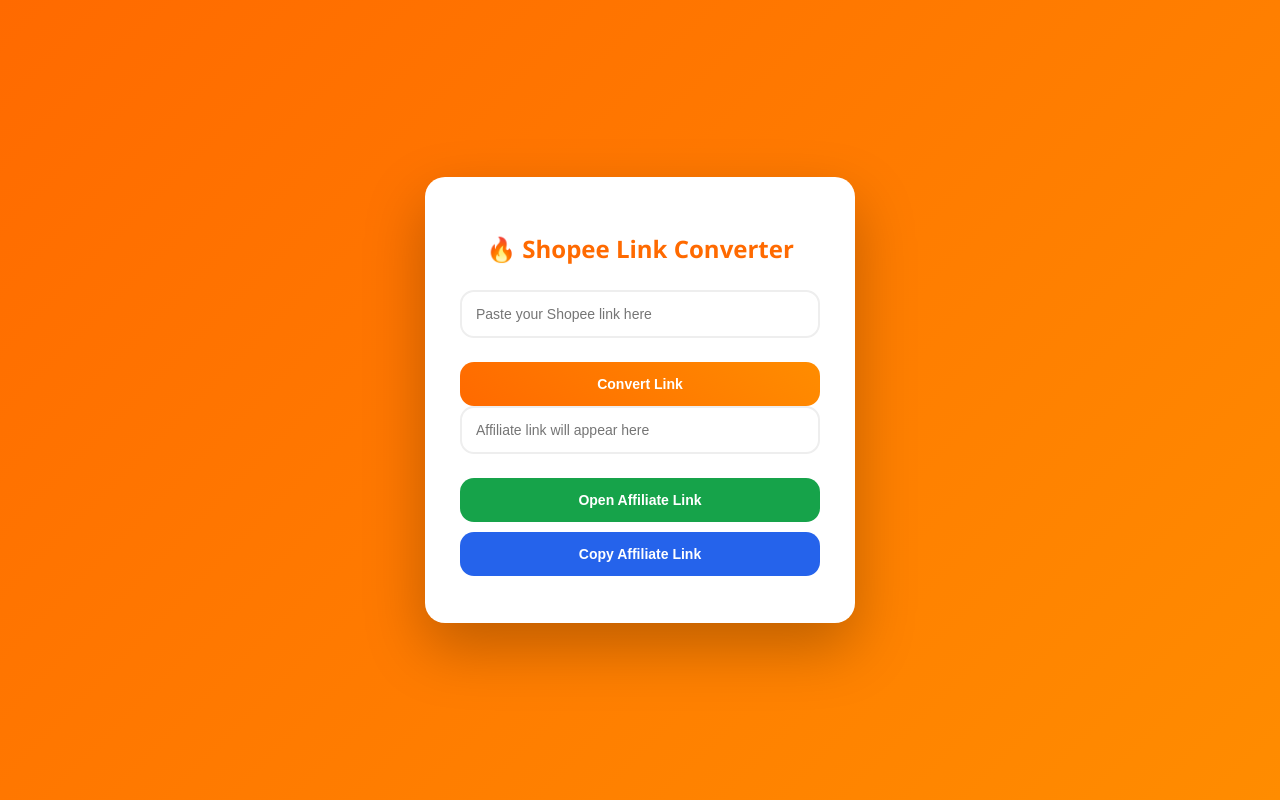
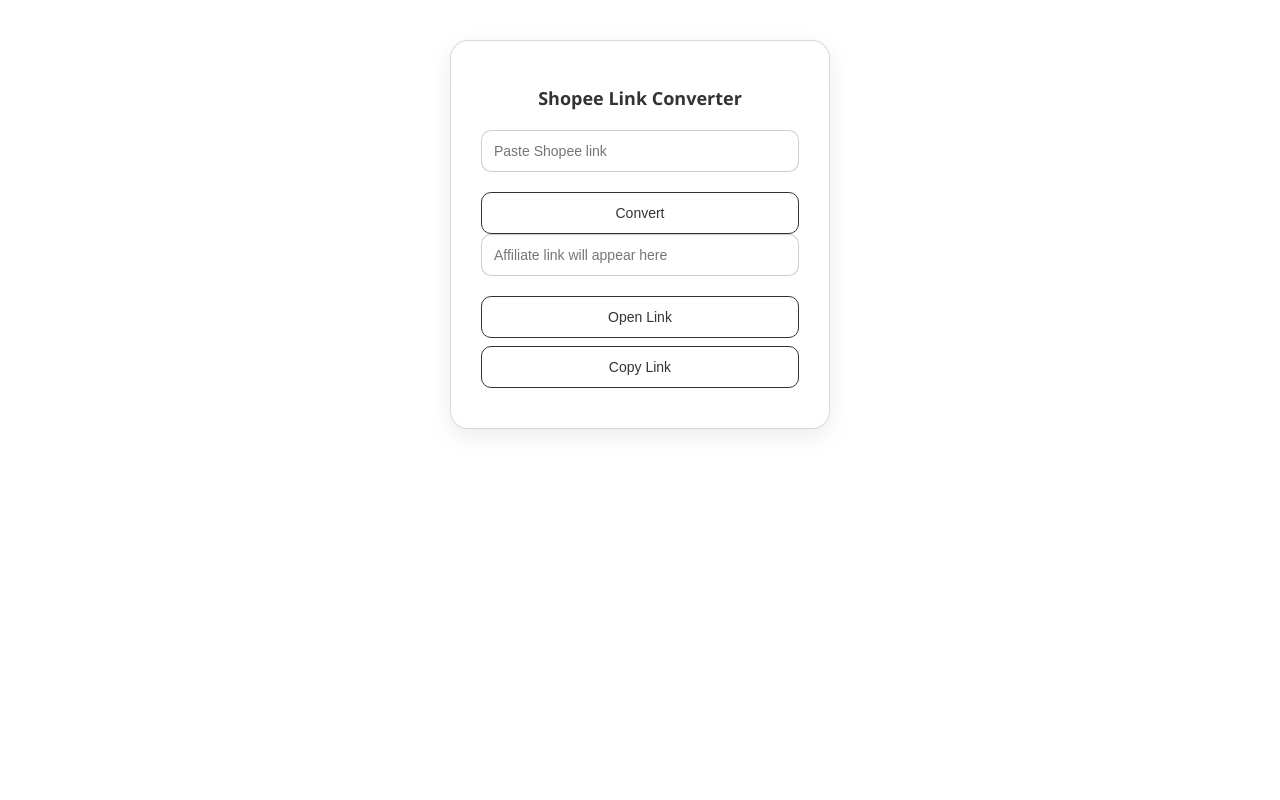
Before and after one commit to thnhmii/convert-tool, a plain HTML site: page index.html in a window 1280 px wide. Drawn offline with Linux system fonts and the light colour scheme.

Commit message:
Update index.html

```diff
--- a/index.html
+++ b/index.html
@@ -12,94 +12,71 @@
 body{
   margin:0;
   font-family: 'Segoe UI', sans-serif;
-  background: linear-gradient(135deg,#ff6a00,#ff8c00);
+  background: transparent;
   display:flex;
   justify-content:center;
-  align-items:center;
-  height:100vh;
+  align-items:flex-start;
+  padding:40px 15px;
 }
 
 .container{
-  background:white;
   width:100%;
-  max-width:430px;
-  padding:35px;
-  border-radius:20px;
-  box-shadow:0 25px 60px rgba(0,0,0,0.25);
-  animation: fadeIn 0.6s ease;
-}
-
-@keyframes fadeIn{
-  from{opacity:0; transform:translateY(20px);}
-  to{opacity:1; transform:translateY(0);}
+  max-width:380px;
+  padding:30px;
+  border-radius:18px;
+  background: rgba(255,255,255,0.35);
+  backdrop-filter: blur(12px);
+  border:1px solid rgba(0,0,0,0.15);
+  box-shadow:0 8px 25px rgba(0,0,0,0.08);
 }
 
 h2{
   text-align:center;
-  margin-bottom:25px;
-  color:#ff6a00;
+  margin-bottom:20px;
+  font-size:18px;
+  color:#333;
+  font-weight:600;
 }
 
 input{
   width:100%;
-  padding:14px;
-  border:2px solid #eee;
-  border-radius:14px;
+  padding:12px;
+  border:1px solid rgba(0,0,0,0.2);
+  border-radius:10px;
   font-size:14px;
-  margin-bottom:14px;
+  margin-bottom:12px;
+  background:rgba(255,255,255,0.6);
   transition:0.3s;
 }
 
 input:focus{
-  border-color:#ff6a00;
+  border-color:#333;
   outline:none;
 }
 
 button{
   width:100%;
-  padding:14px;
-  border:none;
-  border-radius:14px;
-  font-weight:600;
+  padding:12px;
+  border-radius:10px;
+  font-size:14px;
   cursor:pointer;
-  margin-top:10px;
-  transition:0.3s;
-  font-size:14px;
+  margin-top:8px;
+  transition:0.2s ease;
+  background:transparent;
+  border:1px solid #333;
+  color:#333;
 }
 
-.convert{
-  background: linear-gradient(45deg,#ff6a00,#ff8c00);
+button:hover{
+  background:#333;
   color:white;
-}
-
-.convert:hover{
-  transform:translateY(-3px);
-  box-shadow:0 12px 25px rgba(255,106,0,0.4);
-}
-
-.open{
-  background:#16a34a;
-  color:white;
-}
-
-.open:hover{
-  transform:translateY(-2px);
-}
-
-.copy{
-  background:#2563eb;
-  color:white;
-}
-
-.copy:hover{
-  transform:translateY(-2px);
 }
 
 .message{
   text-align:center;
   font-size:13px;
-  margin-top:12px;
-  color:#16a34a;
+  margin-top:10px;
+  color:#333;
 }
 </style>
 </head>
@@ -107,16 +84,16 @@
 <body>
 
 <div class="container">
-  <h2>🔥 Shopee Link Converter</h2>
+  <h2>Shopee Link Converter</h2>
 
-  <input type="text" id="original" placeholder="Paste your Shopee link here">
+  <input type="text" id="original" placeholder="Paste Shopee link">
 
-  <button class="convert" onclick="convertLink()">Convert Link</button>
+  <button onclick="convertLink()">Convert</button>
 
   <input type="text" id="result" placeholder="Affiliate link will appear here" readonly>
 
-  <button class="open" onclick="openLink()">Open Affiliate Link</button>
-  <button class="copy" onclick="copyLink()">Copy Affiliate Link</button>
+  <button onclick="openLink()">Open Link</button>
+  <button onclick="copyLink()">Copy Link</button>
 
   <div class="message" id="message"></div>
 </div>
@@ -129,8 +106,7 @@
   let msg = document.getElementById("message");
 
   if(!link){
-    msg.innerText = "Please enter a Shopee link.";
-    msg.style.color = "red";
+    msg.innerText = "Please enter a link.";
     return;
   }
 
@@ -138,8 +114,7 @@
   let finalLink = `https://goeco.mobi/?token=${token}&url=${encoded}`;
 
   document.getElementById("result").value = finalLink;
-  msg.innerText = "Affiliate link generated successfully!";
-  msg.style.color = "#16a34a";
+  msg.innerText = "Link generated.";
 }
 
 function openLink(){
@@ -154,9 +129,7 @@
   if(copyText.value){
     copyText.select();
     document.execCommand("copy");
-    let msg = document.getElementById("message");
-    msg.innerText = "Copied to clipboard!";
-    msg.style.color = "#2563eb";
+    document.getElementById("message").innerText = "Copied.";
   }
 }
 </script>
```
